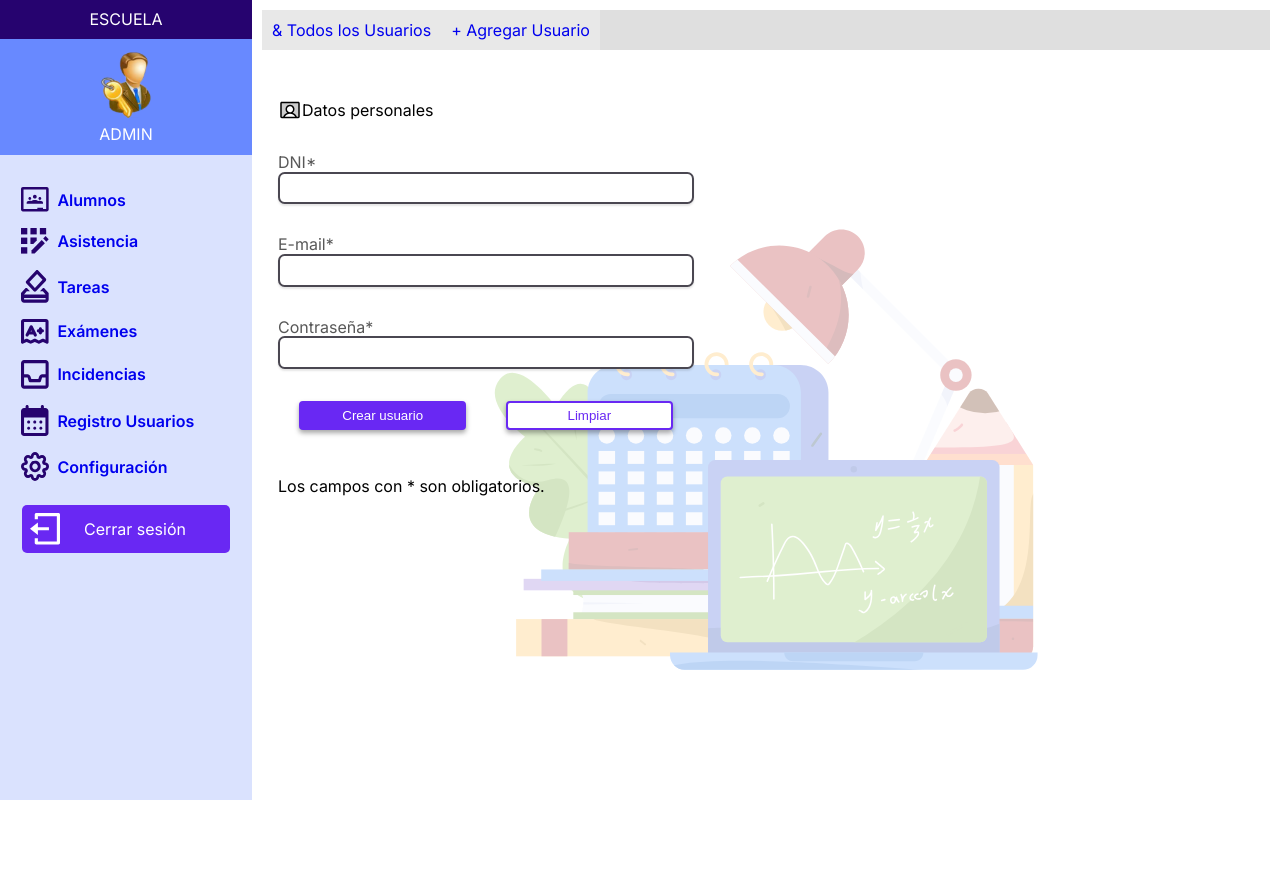
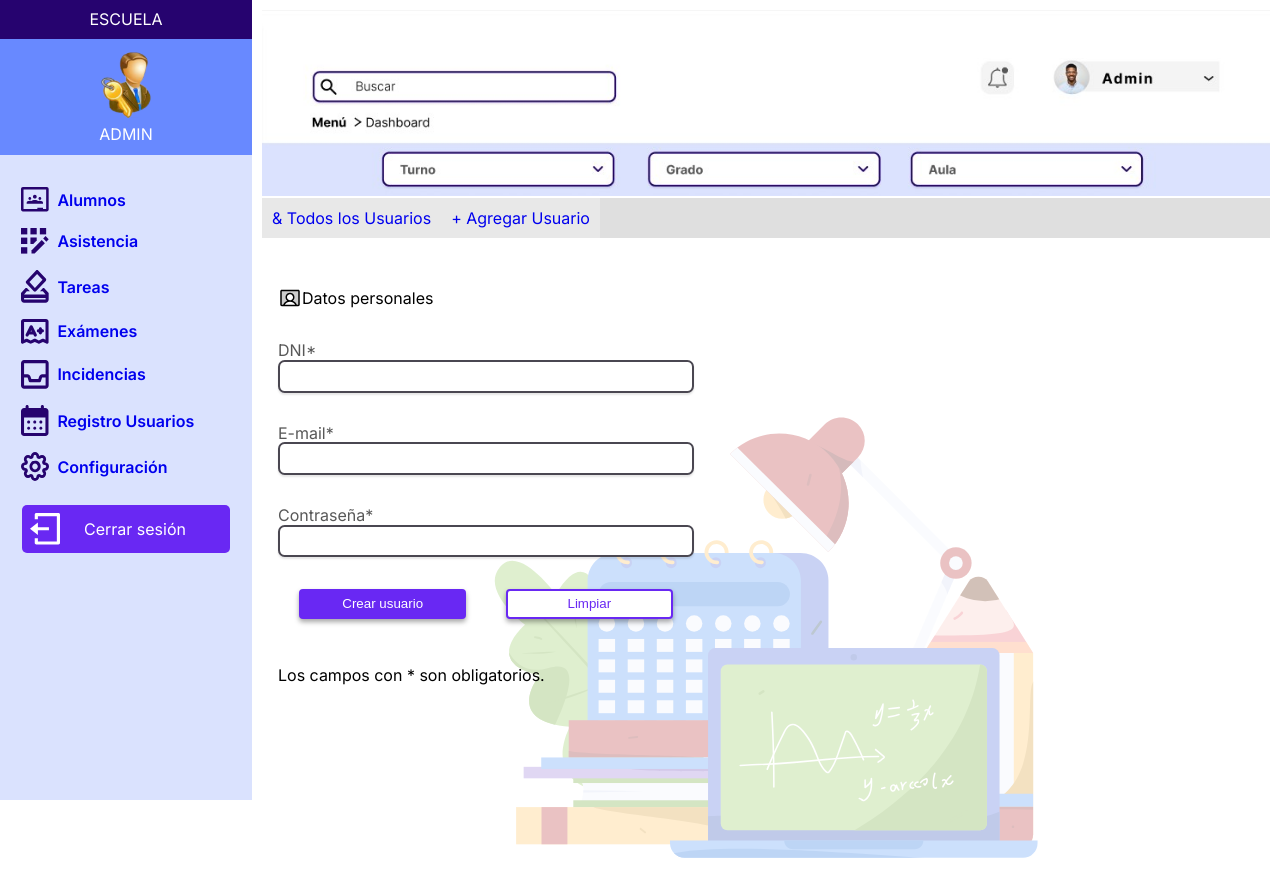
Before and after one commit to FooTalent/AgendaDigital, a React (Vite) app in the folder FrontEnd/: page /usuarios/add in a window 1280 px wide. Shown: the top 896 px of the page. Before the commit the page ends 860 px from the top, so only its background shows below. Built offline with nearby package versions, Linux system fonts and the light colour scheme.

Commit message:
cambios arreglos

```diff
--- a/FrontEnd/src/components/Login/Login.jsx
+++ b/FrontEnd/src/components/Login/Login.jsx
@@ -70,7 +70,7 @@ const Login = () => {
                     setFormSubmmit(true);
                     setbtnIniciarSesion('pButton none')
                     setTimeout(() =>  setFormSubmmit(false), 1000 );
-                    axios.post('https://agendadigital-production.up.railway.app/api/user/login', values)
+                    axios.post('http://localhost:4001/api/user/login', values)
                     .then(res => {
                         setRejected(false)
                         navigate('/dashboard')
--- a/FrontEnd/src/components/Navbar/NavBar.jsx
+++ b/FrontEnd/src/components/Navbar/NavBar.jsx
@@ -3,7 +3,7 @@ import './navbar.css'
 
 const NavBar = () => {
     return (
-        <div className='container'>
+        <div >
             {/* <div className="search">
                 <input type="text" />
             </div>
@@ -18,7 +18,7 @@ const NavBar = () => {
                 </div>
             </div> */}
 
-            <img src="../public/img/navbar.jpg" alt="" />
+            <img className='img-nav' src="../public/img/navbar.jpg" alt="" />
         </div>
     );
 };
--- a/FrontEnd/src/index.css
+++ b/FrontEnd/src/index.css
@@ -54,3 +54,7 @@ table {
 	border-collapse: collapse;
 	border-spacing: 0;
 }
+
+.img-nav{
+	width: 100%;
+}
--- a/FrontEnd/src/pages/containerUsuarios/ContainerUsuarios.jsx
+++ b/FrontEnd/src/pages/containerUsuarios/ContainerUsuarios.jsx
@@ -1,4 +1,5 @@
 import React, { useContext, useState } from "react";
+import NavBar from "../../components/Navbar/NavBar";
 import SideBar from "../../components/SideBar/SideBar";
 import { GlobalContext } from "../../Context/GlobalContext";
 import AddUsuario from "./components/AddUsuario";
@@ -20,7 +21,9 @@ const ContainerUsuarios = ({pg}) => {
   return (
     <div className="users-container">
       <SideBar />
+
       <div className="sol-users">
+      <NavBar/>
         <NavbarUsuarios />
 
         {
--- a/FrontEnd/src/pages/containerUsuarios/components/allusuarios.css
+++ b/FrontEnd/src/pages/containerUsuarios/components/allusuarios.css
@@ -33,10 +33,12 @@
 }
 
 .modal {
-    border: #4A4751 solid 0.3px;
+  /* border: #4A4751 solid 0.3px; */
+  box-shadow: 0px 3px 5px rgba(0, 0, 0, 0.35);
+  border-radius: 5%;
   height: 300px;
   width: 500px;
-  background-color: #dfdfdf;
+  background-color: var(--white);
   position: absolute;
   top: 0;
   left: 0;
```
